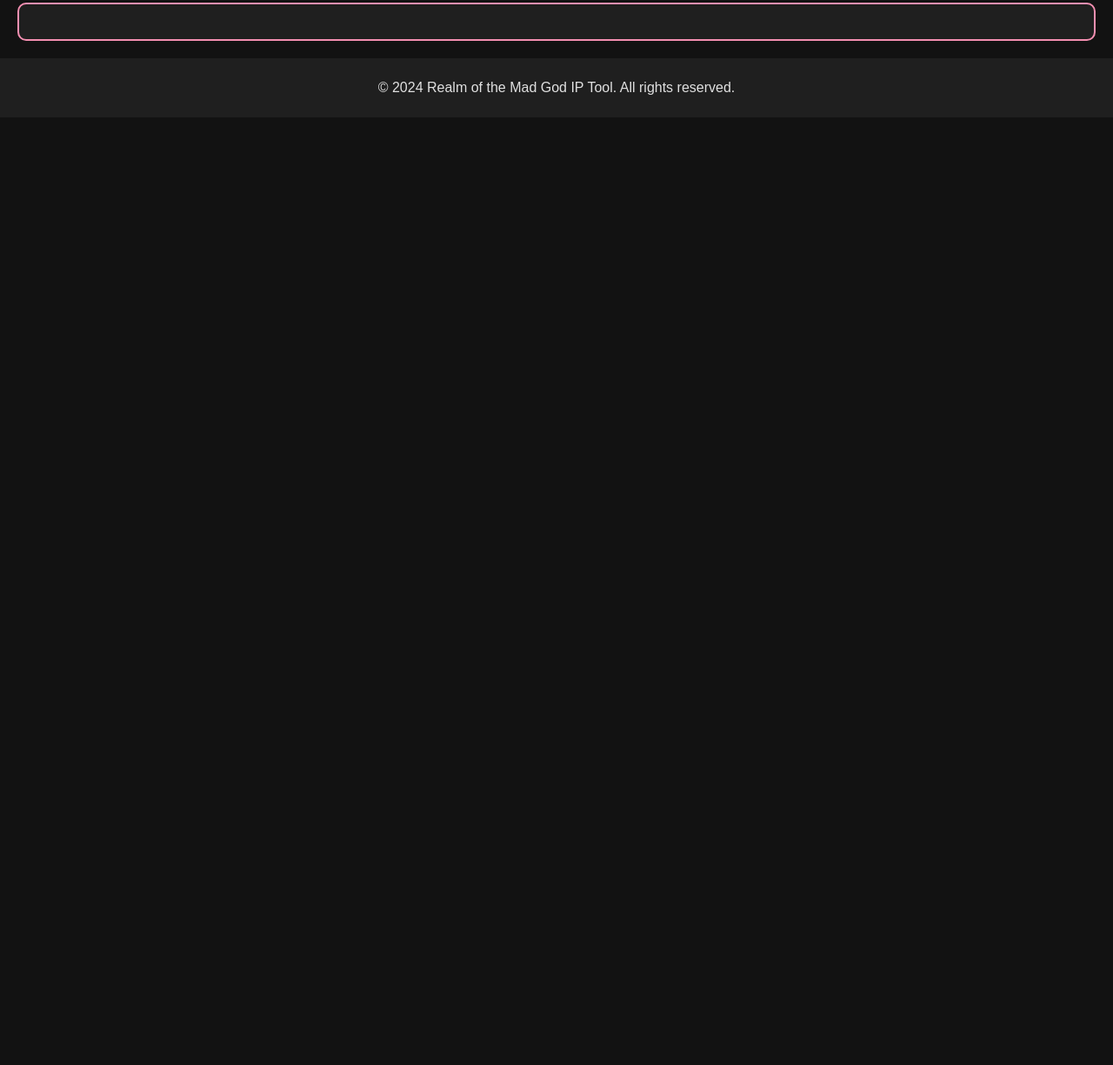
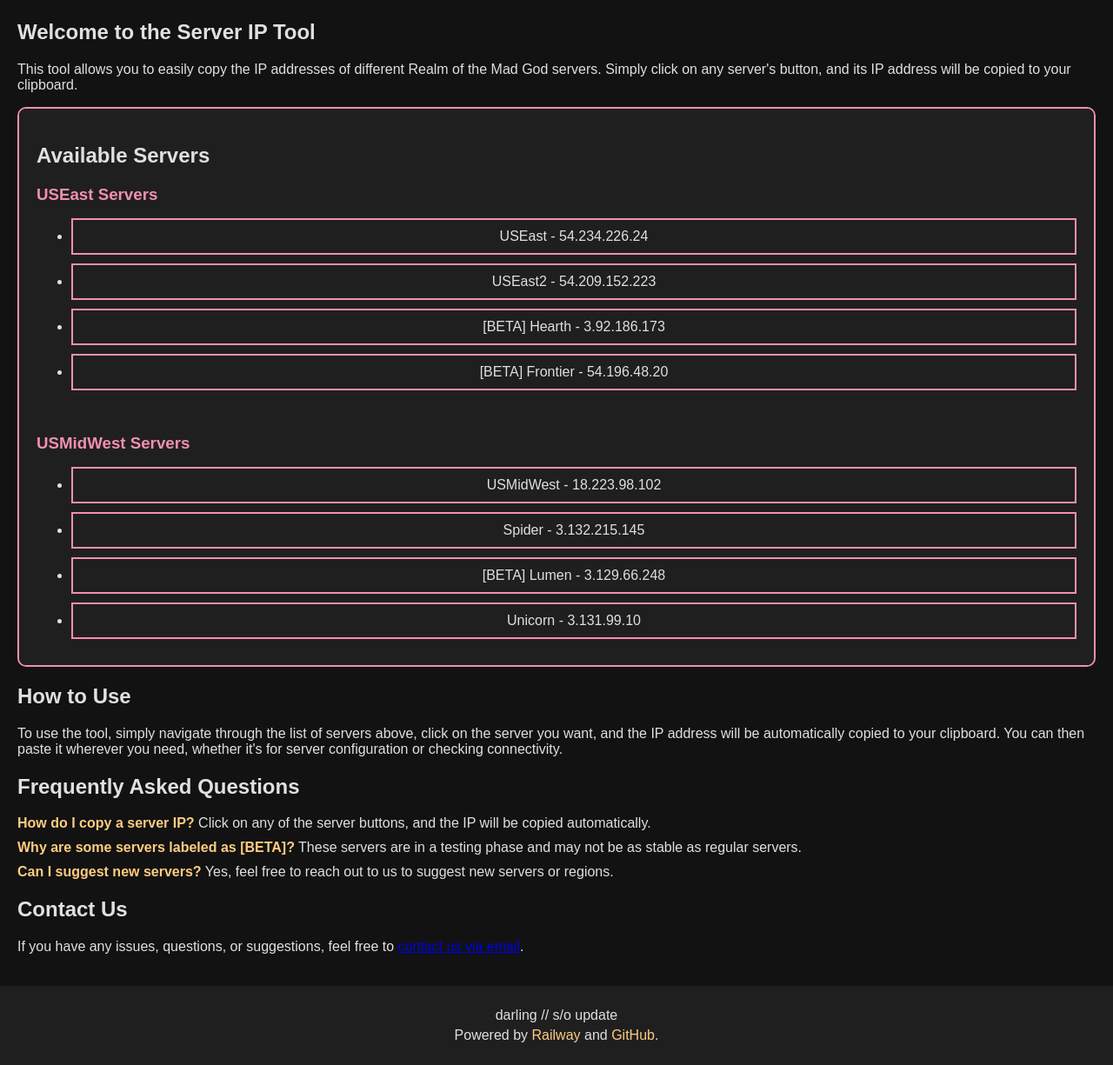
Before and after one commit to jeff-zhou8/rotmg-ips, a website: page frontend/public/index.html in a window 1280 px wide. Shown: the part 102-1327 px from the top of the page at 87% size. Before the commit the page ends 800 px from the top, so only its background shows below. Drawn offline with Linux system fonts and the light colour scheme; no server answers.

Commit message:
Release v1.0.1

```diff
--- a/frontend/public/css/styles.css
+++ b/frontend/public/css/styles.css
@@ -19,7 +19,6 @@ h1 {
   margin: 0;
 }
 
-/* Main Container */
 .container {
   padding: 20px;
 }
@@ -38,7 +37,7 @@ h1 {
   margin-bottom: 40px;
 }
 
-.server-group h2 {
+.server-group h3 {
   color: #F48FB1;
   margin-bottom: 10px;
 }
@@ -61,7 +60,21 @@ button:hover {
   border-color: #FFCC80;
 }
 
-/* Notification Styles */
+/* FAQ Section */
+.faq ul {
+  list-style: none;
+  padding-left: 0;
+}
+
+.faq ul li {
+  margin-bottom: 10px;
+}
+
+.faq ul li strong {
+  color: #FFCC80;
+}
+
+/* Notification */
 #notification {
   display: none;
   position: fixed;
--- a/frontend/public/index.html
+++ b/frontend/public/index.html
@@ -1,28 +1,99 @@
 <!DOCTYPE html>
 <html lang="en">
+
 <head>
     <meta charset="UTF-8">
     <meta name="viewport" content="width=device-width, initial-scale=1.0">
-    <title>Realm of the Mad God Server IP Tool</title>
+    <title>lover on top</title>
     <link rel="stylesheet" href="css/styles.css">
     <script src="js/script.js" defer></script>
 </head>
+
 <body>
     <header>
-        <h1>Realm of the Mad God Server IPs</h1>
+        <h1>lover on top</h1>
     </header>
 
     <main class="container">
-        <div class="server-list">
-            <!-- Servers will be loaded here dynamically from the script.js -->
-        </div>
+        <!-- Introduction Section -->
+        <section class="intro">
+            <h2>Welcome to the Server IP Tool</h2>
+            <p>This tool allows you to easily copy the IP addresses of different Realm of the Mad God servers.
+            Simply click on any server's button, and its IP address will be copied to your clipboard.</p>
+        </section>
+
+        <!-- Server List Section -->
+        <section class="server-list">
+            <h2>Available Servers</h2>
+            <div class="server-group">
+                <h3>USEast Servers</h3>
+                <ul>
+                    <li><button onclick="copyToClipboard('54.234.226.24')">USEast - 54.234.226.24</button></li>
+                    <li><button onclick="copyToClipboard('54.209.152.223')">USEast2 - 54.209.152.223</button></li>
+                    <li><button onclick="copyToClipboard('3.92.186.173')">[BETA] Hearth - 3.92.186.173</button></li>
+                    <li><button onclick="copyToClipboard('54.196.48.20')">[BETA] Frontier - 54.196.48.20</button></li>
+                </ul>
+            </div>
+            <div class="server-group">
+                <h3>USMidWest Servers</h3>
+                <ul>
+                    <li><button onclick="copyToClipboard('18.223.98.102')">USMidWest - 18.223.98.102</button></li>
+                    <li><button onclick="copyToClipboard('3.132.215.145')">Spider - 3.132.215.145</button></li>
+                    <li><button onclick="copyToClipboard('3.129.66.248')">[BETA] Lumen - 3.129.66.248</button></li>
+                    <li><button onclick="copyToClipboard('3.131.99.10')">Unicorn - 3.131.99.10</button></li>
+                </ul>
+            </div>
+            <div class="server-group">
+                <h3>USWest Servers</h3>
+                <ul>
+                    <li><button onclick="copyToClipboard('54.86.47.176')">USWest - 54.86.47.176</button></li>
+                    <li><button onclick="copyToClipboard('52.55.11.175')">[BETA] Reverie - 52.55.11.175</button></li>
+                    <li><button onclick="copyToClipboard('44.212.54.81')">[BETA] Horizon - 44.212.54.81</button></li>
+                    <li><button onclick="copyToClipboard('54.219.211.167')">[BETA] Squall - 54.219.211.167</button></li>
+                </ul>
+            </div>
+            <div class="server-group">
+                <h3>EU Servers</h3>
+                <ul>
+                    <li><button onclick="copyToClipboard('3.75.237.52')">EUEast - 3.75.237.52</button></li>
+                    <li><button onclick="copyToClipboard('18.159.133.120')">EUNorth - 18.159.133.120</button></li>
+                    <li><button onclick="copyToClipboard('13.38.65.203')">[BETA] Meridian - 13.38.65.203</button></li>
+                    <li><button onclick="copyToClipboard('15.237.60.223')">EUWest - 15.237.60.223</button></li>
+                </ul>
+            </div>
+        </section>
+
+        <!-- How to Use Section -->
+        <section class="how-to-use">
+            <h2>How to Use</h2>
+            <p>To use the tool, simply navigate through the list of servers above, click on the server you want, and the IP address will be automatically copied to your clipboard. You can then paste it wherever you need, whether it's for server configuration or checking connectivity.</p>
+        </section>
+
+        <!-- FAQ Section -->
+        <section class="faq">
+            <h2>Frequently Asked Questions</h2>
+            <ul>
+                <li><strong>How do I copy a server IP?</strong> Click on any of the server buttons, and the IP will be copied automatically.</li>
+                <li><strong>Why are some servers labeled as [BETA]?</strong> These servers are in a testing phase and may not be as stable as regular servers.</li>
+                <li><strong>Can I suggest new servers?</strong> Yes, feel free to reach out to us to suggest new servers or regions.</li>
+            </ul>
+        </section>
+
+        <!-- Contact Section -->
+        <section class="contact">
+            <h2>Contact Us</h2>
+            <p>If you have any issues, questions, or suggestions, feel free to <a href="mailto:support@realmtool.com">contact us via email</a>.</p>
+        </section>
     </main>
 
+    <!-- Footer Section -->
     <footer>
-        <p>© 2024 Realm of the Mad God IP Tool. All rights reserved.</p>
+        <p>darling // s/o update</p>
+        <p>Powered by <a href="https://railway.app">Railway</a> and <a href="https://github.com">GitHub</a>.</p>
     </footer>
 
     <!-- Notification for IP copy -->
     <div id="notification" class="hidden">IP copied to clipboard!</div>
 </body>
+
 </html>
--- a/frontend/public/js/script.js
+++ b/frontend/public/js/script.js
@@ -1,16 +1,13 @@
-let notificationShown = false;  // To ensure notification only shows once
-
 window.onload = function () {
   fetch('/api/servers')
     .then(response => response.json())
     .then(data => {
       const serverList = document.querySelector('.server-list');
       const servers = data.servers;
-
       for (let region in servers) {
         const groupDiv = document.createElement('div');
         groupDiv.className = 'server-group';
-        const heading = document.createElement('h2');
+        const heading = document.createElement('h3');
         heading.textContent = region;
         groupDiv.appendChild(heading);
 
@@ -28,10 +25,7 @@ window.onload = function () {
 
 function copyToClipboard(text) {
   navigator.clipboard.writeText(text).then(() => {
-    if (!notificationShown) {
-      showNotification();
-      notificationShown = true;  // Ensure the notification shows only once
-    }
+    showNotification();
   }).catch(err => {
     console.error('Failed to copy: ', err);
   });
```
Also changed, not shown: backend/server.js (+5 -11 lines), 1 other file.
